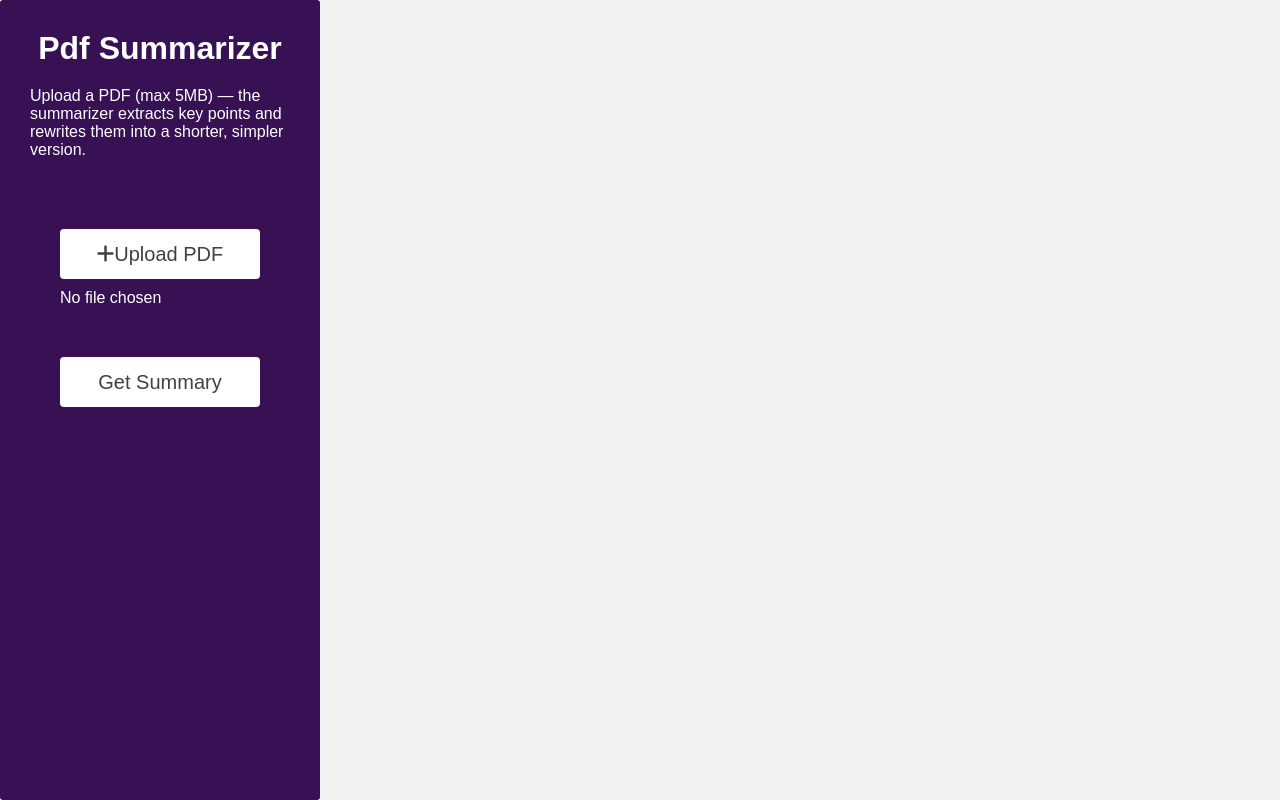
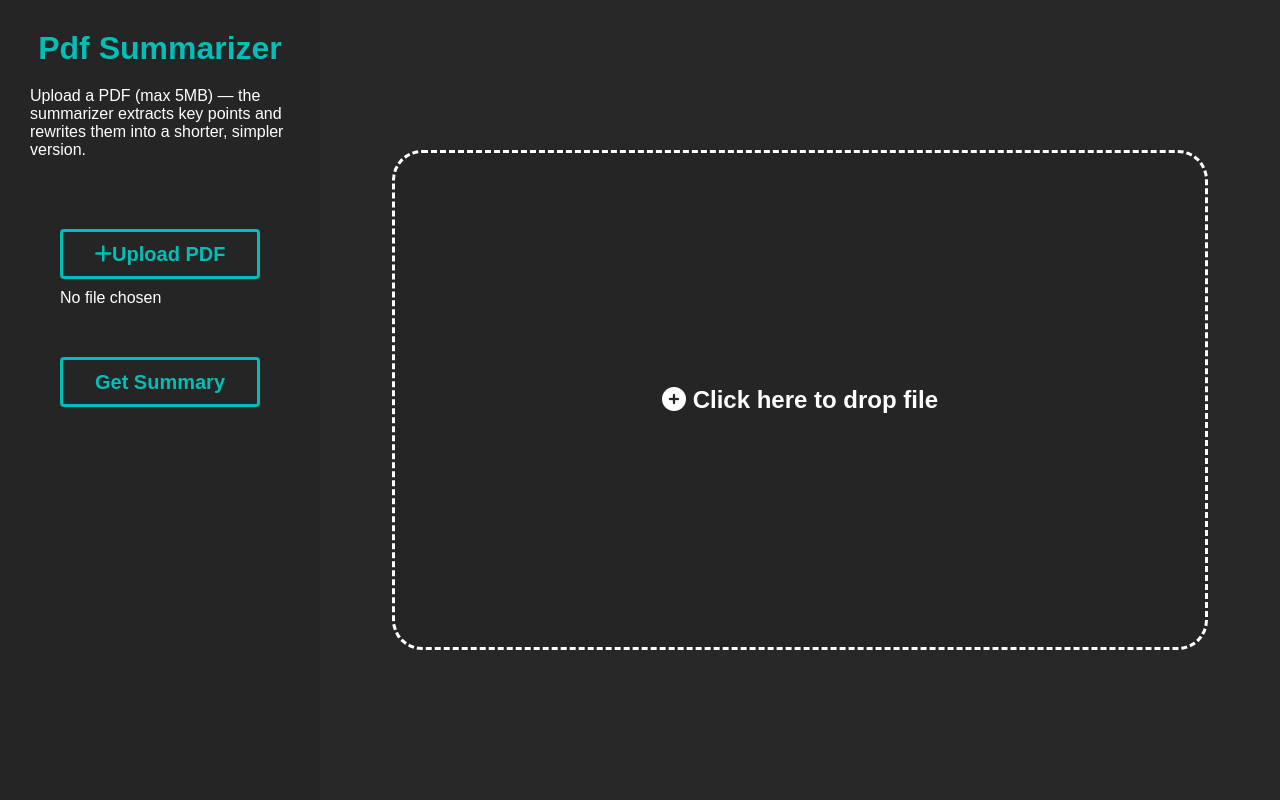
Before and after one commit to almita-desai/pdf-summarizer, a Flask app: page / in a window 1280 px wide. Run offline with Flask 3, Linux system fonts and the light colour scheme.

Commit message:
Enable drag-and-drop for file upload

```diff
--- a/static/script.js
+++ b/static/script.js
@@ -18,24 +18,44 @@ form.addEventListener('submit',async(e)=>{
     })
     const data= await response.json()
     if(response.ok){
-         result.innerText=data.text
+        result.style.border="none"
+        result.style.textAlign = 'initial';
+        result.style.justifyContent = 'initial';
+        result.innerText=data.text
+
     }
     else{
+        result.style.border="none"
         result.innerText=data.error||"an error has occured"
     }
    }
 
    catch(err){
+    result.style.border="none"
     result.innerText='Error'
    }
 })
 
 const show_file_name=()=>{
     let uploaded_file=Input.files[0]
+
     if(uploaded_file){
-        filename.innerText=Input.files[0].name
+        console.log('show file name')
+        filename.innerText=uploaded_file.name;
     }
     else{
         filename.innerText='No file chosen'
     }
 }
+result.addEventListener("dragover",(e)=>{
+    e.preventDefault()
+
+})
+result.addEventListener("drop",(e)=>{
+    e.preventDefault()
+    Input.files=e.dataTransfer.files
+    result.style.border="none"
+    show_file_name()
+
+    form.dispatchEvent(new Event('submit'))
+})
--- a/static/style.css
+++ b/static/style.css
@@ -17,20 +17,20 @@ body{
     width: 25%;
     flex-direction: column;
     align-items: center;
-    background-color: rgb(55, 17, 83);
+    background-color:rgb(37, 37, 37);
     padding: 30px;
-    border-radius: 3px;
 
 }
 h2{
     font-size: 32px;
     text-align: center;
-    color: white;
+    color: rgb(0, 191, 185);
+    text-shadow: 1px 1px 2px rgba(0,0,0,0.2);
 
 }
 p{
     font-size: 16px;
-    color: white;
+    color:rgb(255, 255, 255);
     margin-top: 20px;
     margin-bottom: 40px;
 
@@ -51,15 +51,19 @@ form{
     justify-content: center;
     align-items: center;
     text-align: center;
-    background-color: white;
+    background-color:rgb(37, 37, 37);
     height: 50px;
     border-radius: 4px;
     font-size: 20px;
-    color: rgb(65, 65, 65);
+    font-weight: 700;
+    border: solid rgb(0, 191, 185) 3px;
+    cursor: pointer;
+    color:rgb(0, 191, 185);
 
   }
 .upload-label:hover{
-    background-color: rgb(242, 242, 242);
+    background-color: rgb(59, 59, 59);
+    transform: scale(1.05);
 }
 span{
     color: white;
@@ -68,23 +72,48 @@ span{
 button{
     justify-content: center;
     align-items: center;
-    background-color: rgb(255, 255, 255);
+    background-color:rgb(37, 37, 37);
     height: 50px;
     border-radius: 4px;
     font-size: 20px;
-    border: none;
+    font-weight: 700;
+    border: solid rgb(0, 191, 185) 3px;
     cursor: pointer;
-    color: rgb(65, 65, 65);
+    color:rgb(0, 191, 185);
     margin-top: 40px;
 
 }
 button:hover{
-    background-color: rgb(242, 242, 242);
+    background-color: rgb(59, 59, 59);
+    transform: scale(1.05);
 }
 .output-container{
     width: 75%;
     display: flex;
     justify-content: center;
     align-items: center;
-    background-color: rgb(242, 242, 242);
+    background-color: rgb(40, 40, 40);
+
 }
+.output {
+    display: flex;
+    flex-direction: column;
+    width: 85%;
+    height: 500px;
+    overflow-y: auto;
+    padding: 20px;
+    background-color: rgb(37, 37, 37);
+    color: white;
+    border-radius: 30px;
+    text-align: center;
+    justify-content: center;
+    border: dashed;
+    font: 20px;
+
+}
+.pdfFile-drop-label{
+    font-size:24px;
+    color: white;
+    font-weight: 600;
+
+}
--- a/templates/index.html
+++ b/templates/index.html
@@ -22,7 +22,10 @@
     </form>
   </div>
   <div class="output-container">
-    <div id="output"></div>
+    <div id="output" class="output">
+    <input type="file" name="file" id="pdfFile-drop" name="pdfFile-drop" accept="application/pdf" onchange="show_file_name()" hidden>
+    <label for="pdfFile-drop" class="pdfFile-drop-label"><i class="fa fa-plus-circle"></i> Click here to drop file</label>
+    </div>
   </div>
   </div>
   </body>
```
